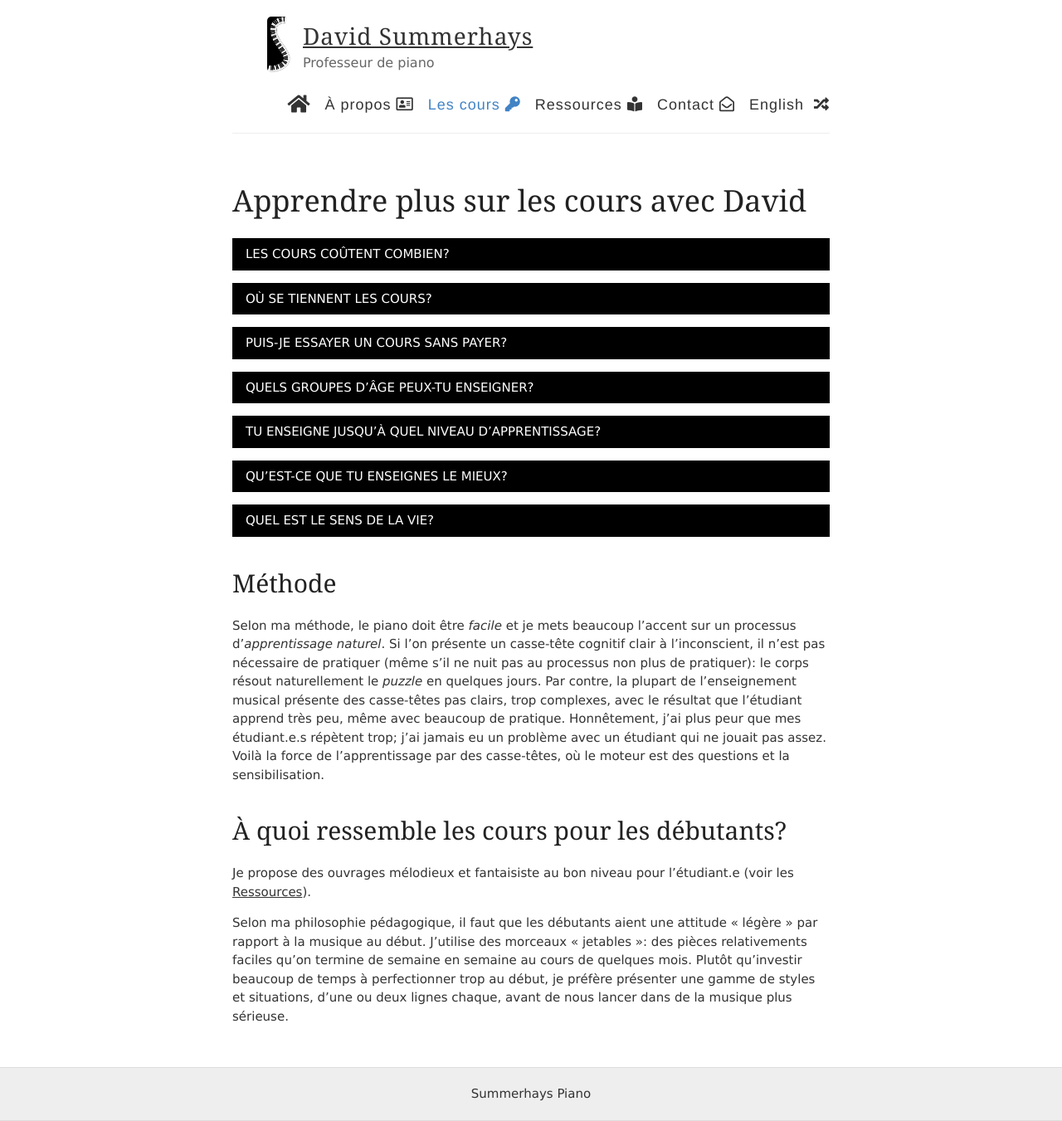
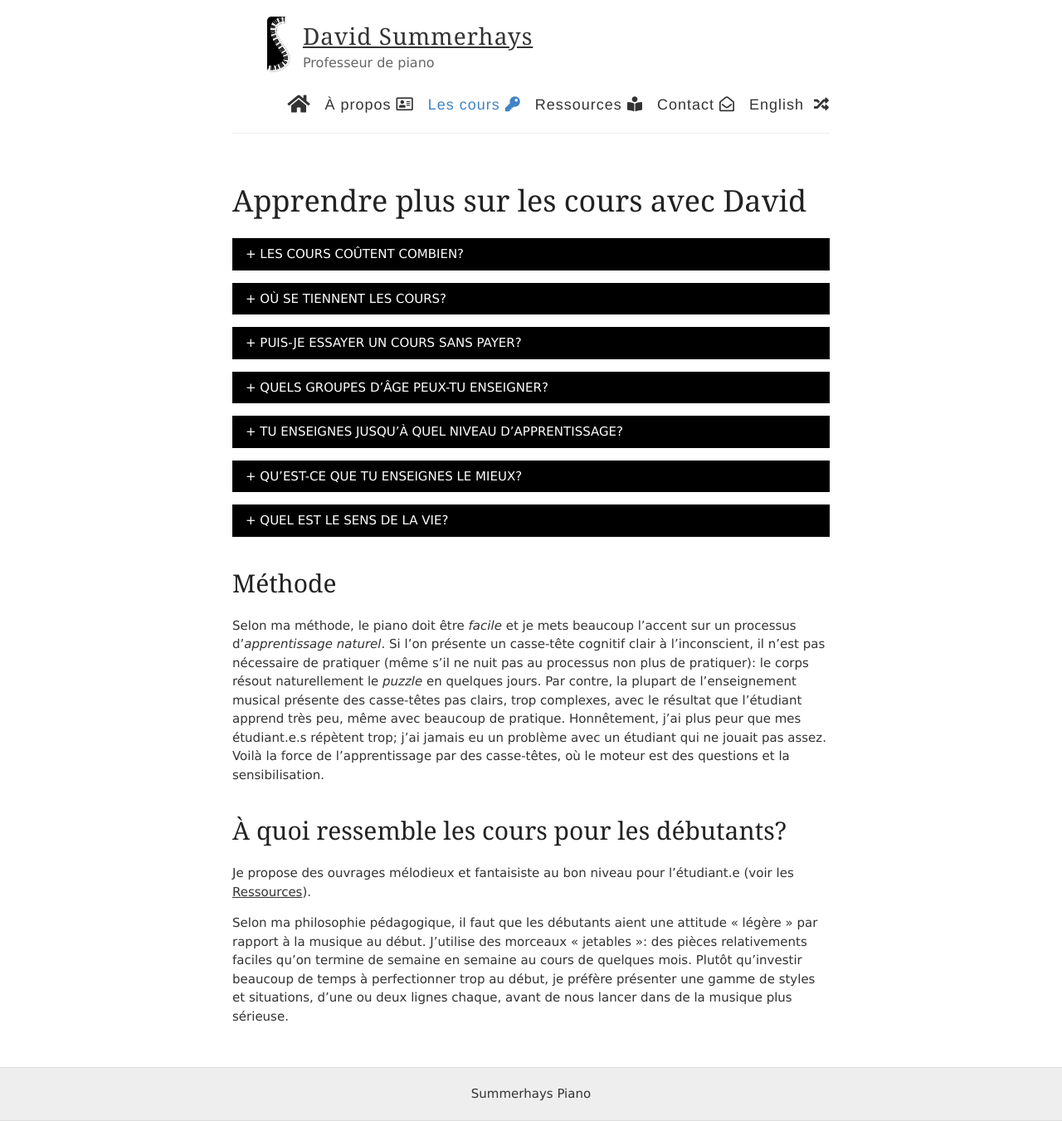
Before and after one commit to summerhays/piano-time, a Jekyll site: the page built from cours.md, in a window 1280 px wide. Shown: the whole page at 83% size. Built offline with Jekyll 4.4.1, drawn with Linux system fonts in a browser that asks for light colours.

Commit message:
Update cours.md

```diff
--- a/cours.md
+++ b/cours.md
@@ -6,31 +6,31 @@ lang: fr
 trans: lessons
 ---
 
-<button onclick="myFunction('Demo1')" class="w3-button w3-block w3-black w3-left-align">LES COURS COÛTENT COMBIEN?</button>
+<button onclick="myFunction('Demo1')" class="w3-button w3-block w3-black w3-left-align">+ LES COURS COÛTENT COMBIEN?</button>
 <div id="Demo1" class="w3-container w3-hide w3-animate-opacity">
   <p>Les tarifs varient selon une échelle mobile jusqu'à un maximum de $50 de l'heure</p>
 </div>
-<button onclick="myFunction('Demo2')" class="w3-button w3-block w3-black w3-left-align">OÙ SE TIENNENT LES COURS?</button>
+<button onclick="myFunction('Demo2')" class="w3-button w3-block w3-black w3-left-align">+ OÙ SE TIENNENT LES COURS?</button>
 <div id="Demo2" class="w3-container w3-hide w3-animate-opacity">
   <p>Par vidéoconférence, dans un studio, chez l'étudiant.e ou chez nous à Montréal.</p>
 </div>
-<button onclick="myFunction('Demo3')" class="w3-button w3-block w3-black w3-left-align">PUIS-JE ESSAYER UN COURS SANS PAYER?</button>
+<button onclick="myFunction('Demo3')" class="w3-button w3-block w3-black w3-left-align">+ PUIS-JE ESSAYER UN COURS SANS PAYER?</button>
 <div id="Demo3" class="w3-container w3-hide w3-animate-opacity">
   <p>Sans problème, nous pouvons faire une consultation gratuite.</p>
 </div>
-<button onclick="myFunction('Demo4')" class="w3-button w3-block w3-black w3-left-align">QUELS GROUPES D'ÂGE PEUX-TU ENSEIGNER?</button>
+<button onclick="myFunction('Demo4')" class="w3-button w3-block w3-black w3-left-align">+ QUELS GROUPES D'ÂGE PEUX-TU ENSEIGNER?</button>
 <div id="Demo4" class="w3-container w3-hide w3-animate-opacity">
   <p>Il est possible d'apprendre la musique à partir de 2 ans (un cours dure 15 minutes et la présence d'un parent est essentielle). Pour la plupart j'enseigne les adultes -- j'ai une étudiante qui a 80+ ans.</p>
 </div>
-<button onclick="myFunction('Demo5')" class="w3-button w3-block w3-black w3-left-align">TU ENSEIGNE JUSQU'À QUEL NIVEAU D'APPRENTISSAGE?</button>
+<button onclick="myFunction('Demo5')" class="w3-button w3-block w3-black w3-left-align">+ TU ENSEIGNES JUSQU'À QUEL NIVEAU D'APPRENTISSAGE?</button>
 <div id="Demo5" class="w3-container w3-hide w3-animate-opacity">
   <p>J'enseigne des étudiants débutants jusqu'à avancés.</p>
 </div>
-<button onclick="myFunction('Demo6')" class="w3-button w3-block w3-black w3-left-align">QU'EST-CE QUE TU ENSEIGNES LE MIEUX?</button>
+<button onclick="myFunction('Demo6')" class="w3-button w3-block w3-black w3-left-align">+ QU'EST-CE QUE TU ENSEIGNES LE MIEUX?</button>
 <div id="Demo6" class="w3-container w3-hide w3-animate-opacity">
   <p>L'improvisation, l'« apprentissage naturel », comment surmonter des barrières physiques, émotionnelles, et cognitives.</p>
 </div>
-<button onclick="myFunction('Demo7')" class="w3-button w3-block w3-black w3-left-align">QUEL EST LE SENS DE LA VIE?</button>
+<button onclick="myFunction('Demo7')" class="w3-button w3-block w3-black w3-left-align">+ QUEL EST LE SENS DE LA VIE?</button>
 <div id="Demo7" class="w3-container w3-hide w3-animate-opacity">
   <p>La musique, bien sûr!</p>
 </div>
```
